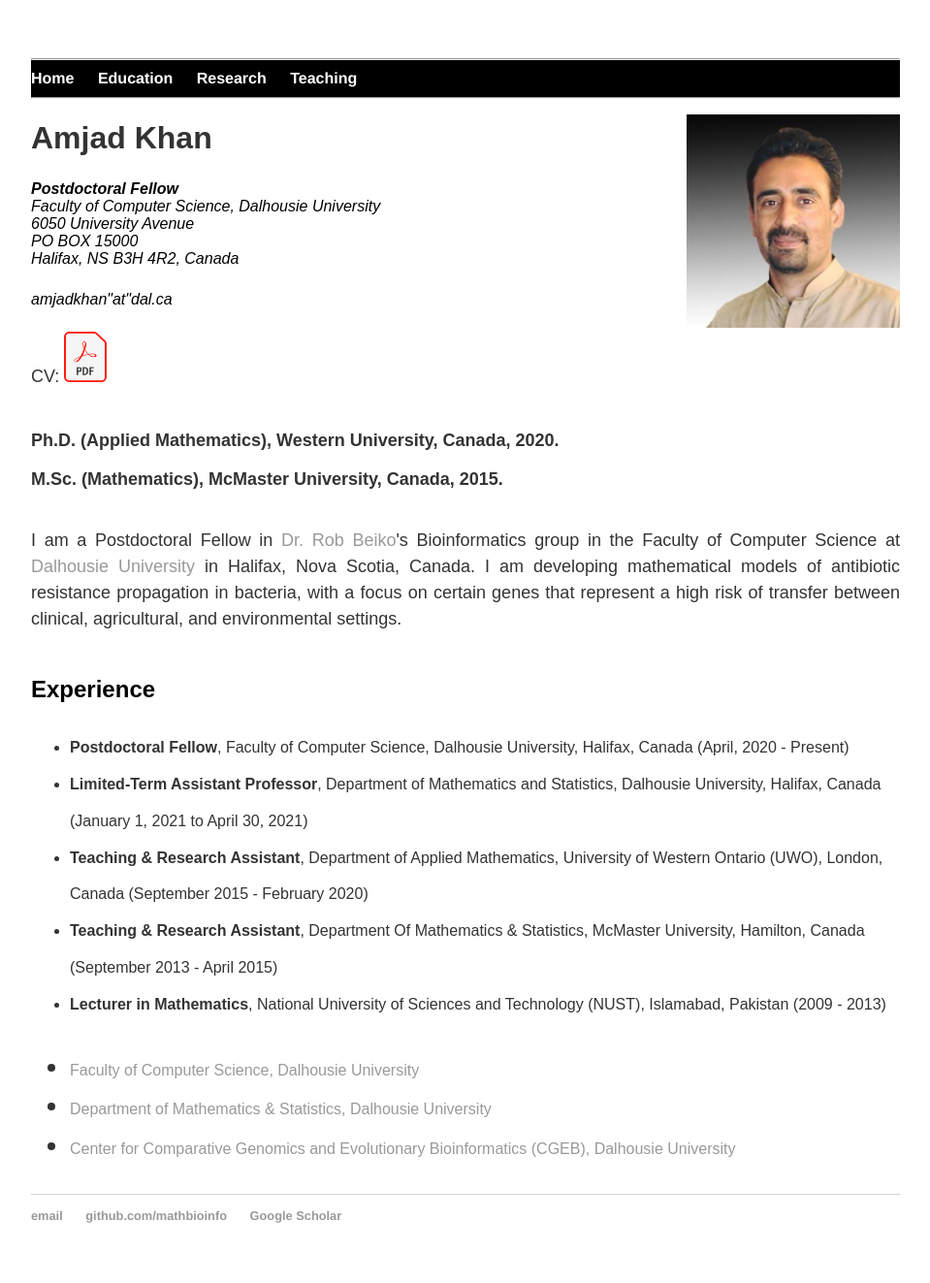
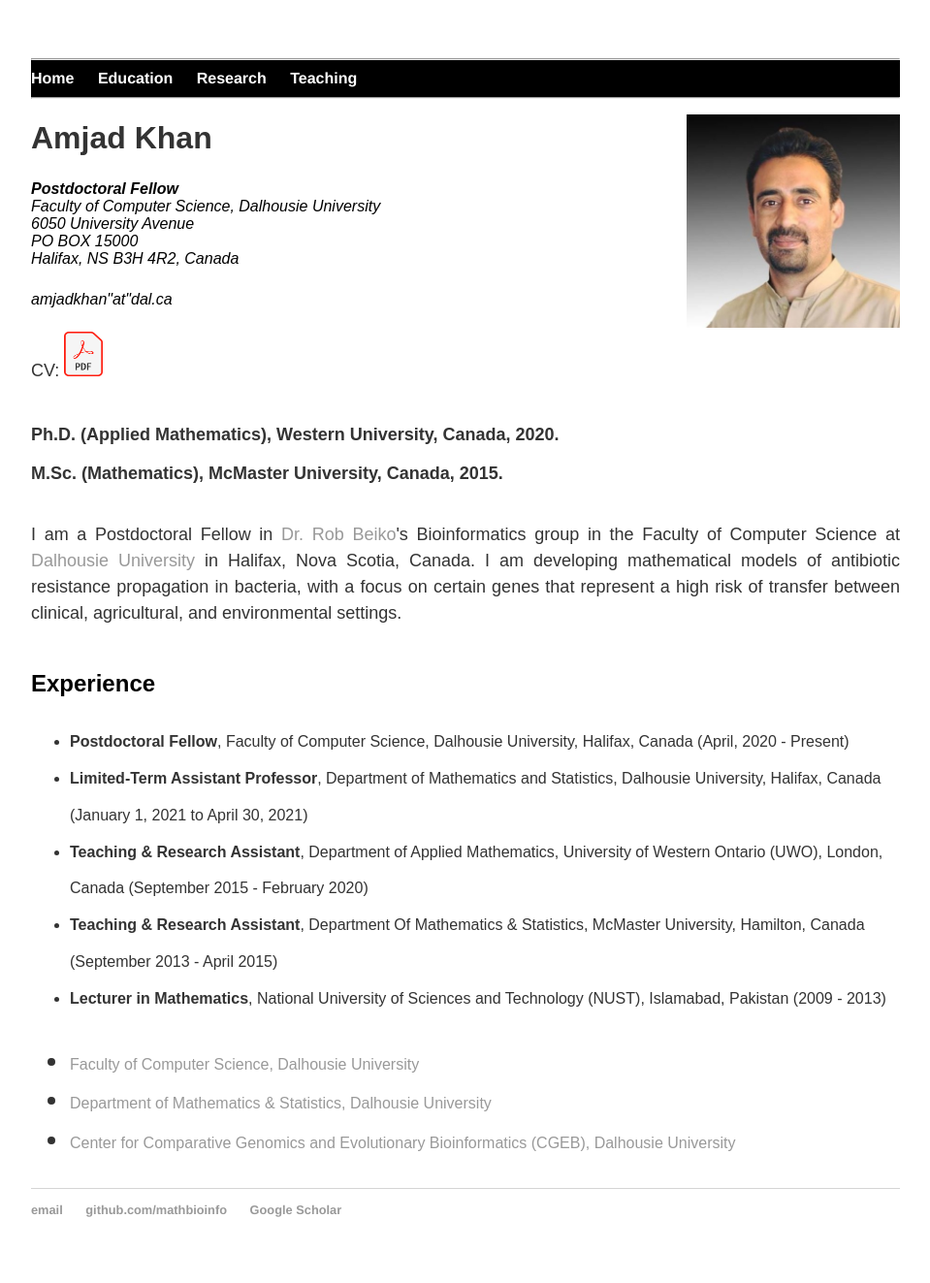
Before and after one commit to MathBioInfo/amjadkhan, a Jekyll site: the page index.html, which Jekyll copies as it is, in a window 1280 px wide. Shown: the whole page at 97% size, without its empty margins (160-1119 px from the left). Built offline with Jekyll 4.4.1, drawn with Linux system fonts in a browser that asks for light colours.

Commit message:
Update index.html

```diff
--- a/index.html
+++ b/index.html
@@ -42,7 +42,7 @@
 			</address>
 			<p><font size="4">CV:
                		<a href="cv.pdf" download>
-               		<img src="images/pdf.png" alt="CV" width="44" height="52"></a>
+               		<img src="images/pdf.png" alt="CV" width="40" height="46"></a>
 			</p>
 			<p><strong> <font size="4"> Ph.D. (Applied Mathematics), Western University, Canada, 2020.
 			<br><font size="4">M.Sc. (Mathematics), McMaster University, Canada, 2015.</strong>
```
